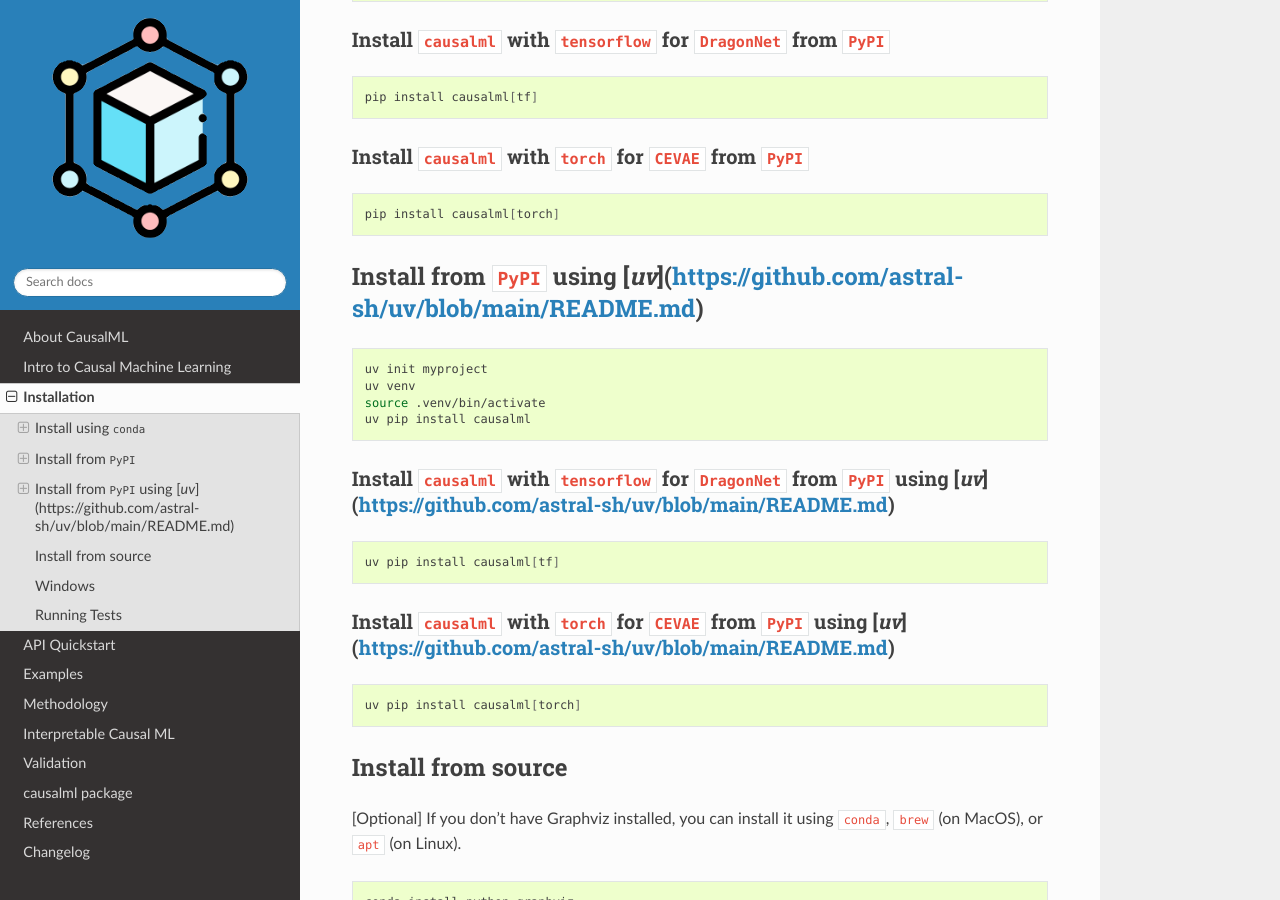
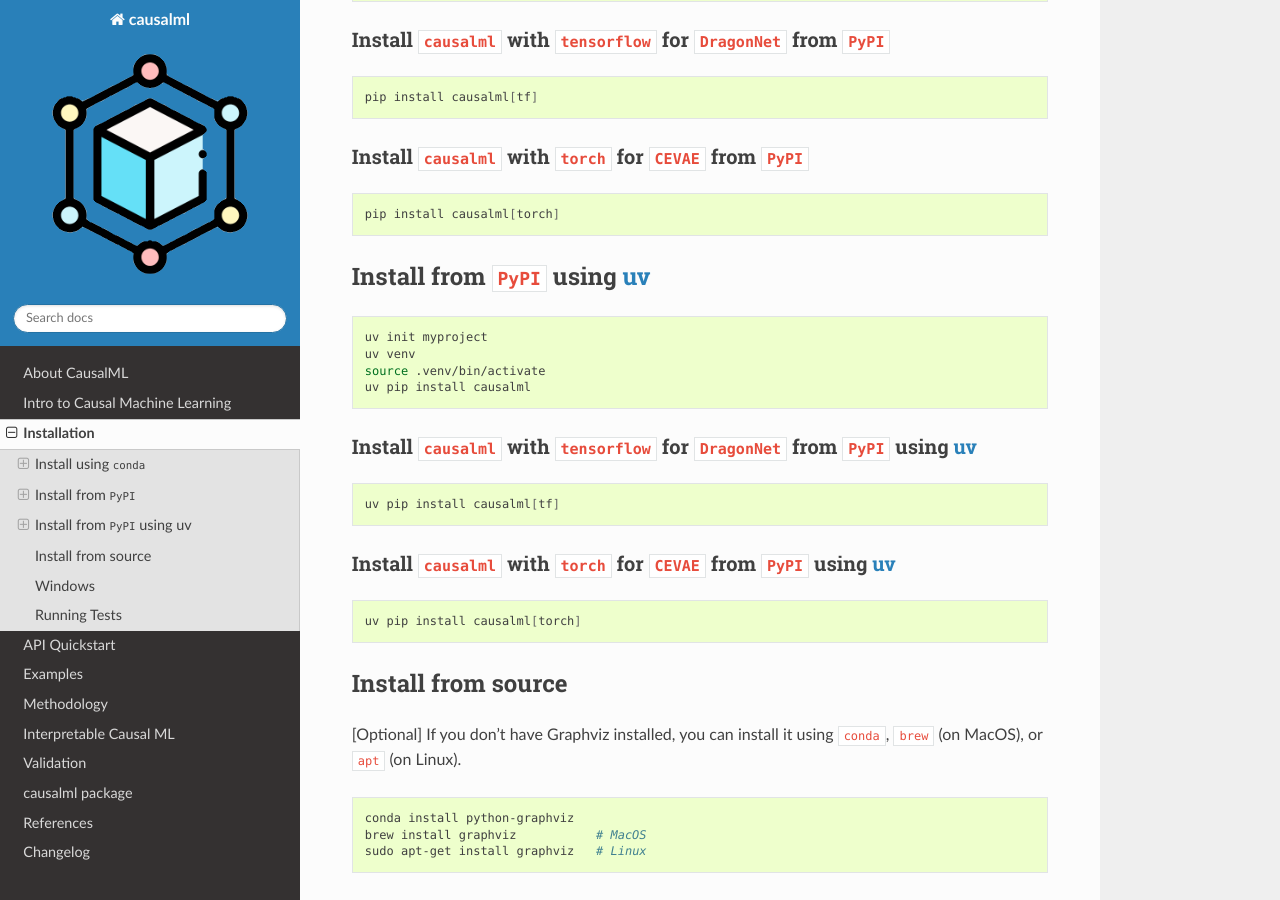
Before and after one commit to uber/causalml, a Sphinx documentation site: the page built from docs/installation.rst, in a window 1280 px wide and 900 px high, scrolled down 833 px. Built offline with Sphinx 7.4.7 and the Read the Docs theme 3.1.0, drawn with Linux system fonts in a browser that asks for light colours; pages that are not in the unit, such as notebooks, are missing from menus.

Commit message:
Fix replacing markdown link syntax with reST link syntax (#835)

```diff
--- a/docs/installation.rst
+++ b/docs/installation.rst
@@ -51,8 +51,7 @@
     pip install causalml[torch]
 
 
-
-Install from ``PyPI`` using [`uv`](https://github.com/astral-sh/uv/blob/main/README.md)
+Install from ``PyPI`` using `uv <https://github.com/astral-sh/uv/blob/main/README.md>`_
 ---------------------
 
 .. code-block:: bash
@@ -62,19 +61,20 @@
     source .venv/bin/activate
     uv pip install causalml
 
-Install ``causalml`` with ``tensorflow`` for ``DragonNet`` from ``PyPI`` using [`uv`](https://github.com/astral-sh/uv/blob/main/README.md)
-^^^^^^^^^^^^^^^^^^^^^^^^^^^^^^^^^^^^^^^^^^^^^^^^^^^^^^^^^^^^^^^^^^^^
+Install ``causalml`` with ``tensorflow`` for ``DragonNet`` from ``PyPI`` using `uv <https://github.com/astral-sh/uv/blob/main/README.md>`_
+^^^^^^^^^^^^^^^^^^^^^^^^^^^^^^^^^^^^^^^^^^^^^^^^^^^^^^^^^^^^^^^^^^^^^^^^^^^^^^^^^^^^^^^^^^^^^^^^^^^^^^^^^^^^^^^^^^^^^^^^^^^^^^^^^^^^^^^^^^
 
 .. code-block:: bash
 
     uv pip install causalml[tf]
 
-Install ``causalml`` with ``torch`` for ``CEVAE`` from ``PyPI`` using [`uv`](https://github.com/astral-sh/uv/blob/main/README.md)
-^^^^^^^^^^^^^^^^^^^^^^^^^^^^^^^^^^^^^^^^^^^^^^^^^^^^^^^^^^^^^^^
+Install ``causalml`` with ``torch`` for ``CEVAE`` from ``PyPI`` using `uv <https://github.com/astral-sh/uv/blob/main/README.md>`_
+^^^^^^^^^^^^^^^^^^^^^^^^^^^^^^^^^^^^^^^^^^^^^^^^^^^^^^^^^^^^^^^^^^^^^^^^^^^^^^^^^^^^^^^^^^^^^^^^^^^^^^^^^^^^^^^^^^^^^^^^^^^^^^^
 
 .. code-block:: bash
 
     uv pip install causalml[torch]
+
 
 
 
```
